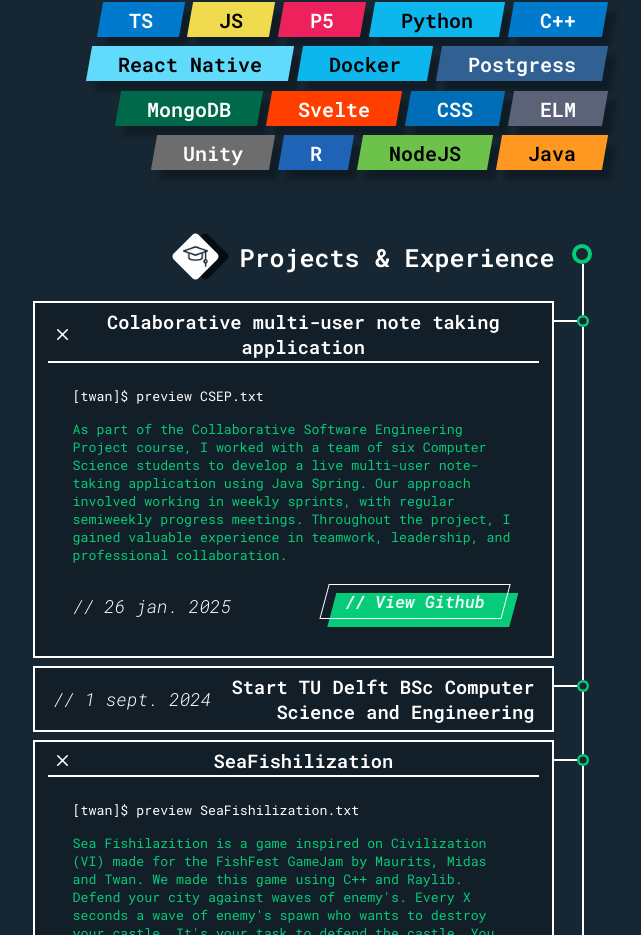
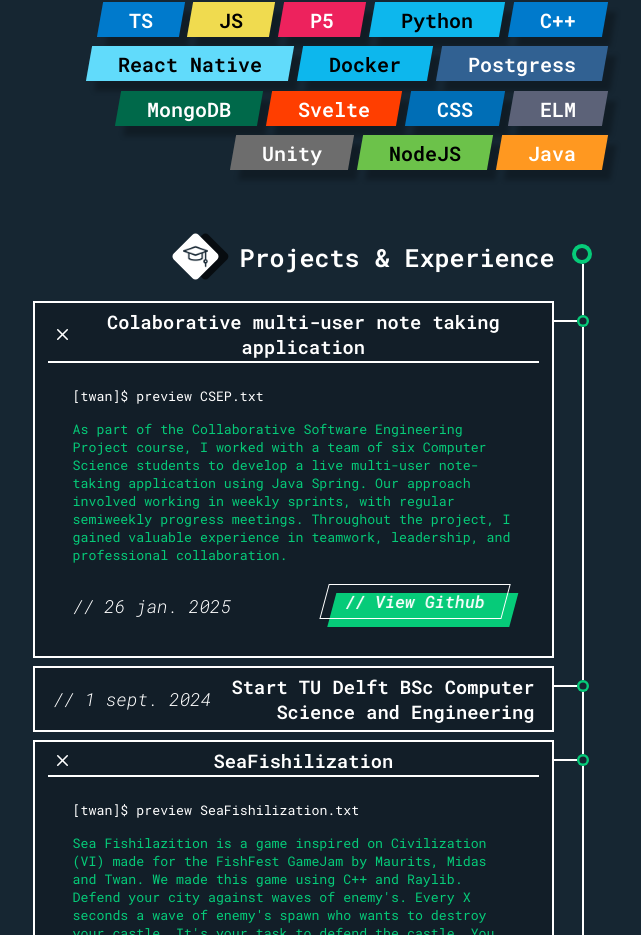
Before and after one commit to Twan-Reijinga/portfolio-site, a SvelteKit app: page / in a window 1280 px wide. Shown: the part 1279-2214 px from the top of the page, without its empty margins (639-1280 px from the left). Built offline with nearby package versions, Linux system fonts and the light colour scheme.

Commit message:
color correction and delete r

```diff
--- a/src/data/languages.ts
+++ b/src/data/languages.ts
@@ -19,9 +19,9 @@ const languages: Language[] = [
 	{ text: 'CSS', color: '#006EB6', textColor: '#fff' },
 	{ text: 'ELM', color: '#5C6278', textColor: '#fff' },
 	{ text: 'Unity', color: '#6D6D6D', textColor: '#fff' },
-	{ text: 'R', color: '#1F63B6', textColor: '#fff' },
+	// { text: 'R', color: '#1F63B6', textColor: '#fff' },
 	{ text: 'NodeJS', color: '#6cc24a', textColor: '#000' },
-	{ text: 'Java', color: '#ff9820', textColor: '#000' },
+	{ text: 'Java', color: '#ff9820', textColor: '#fff' },
 ];
 
 export default languages;
```
